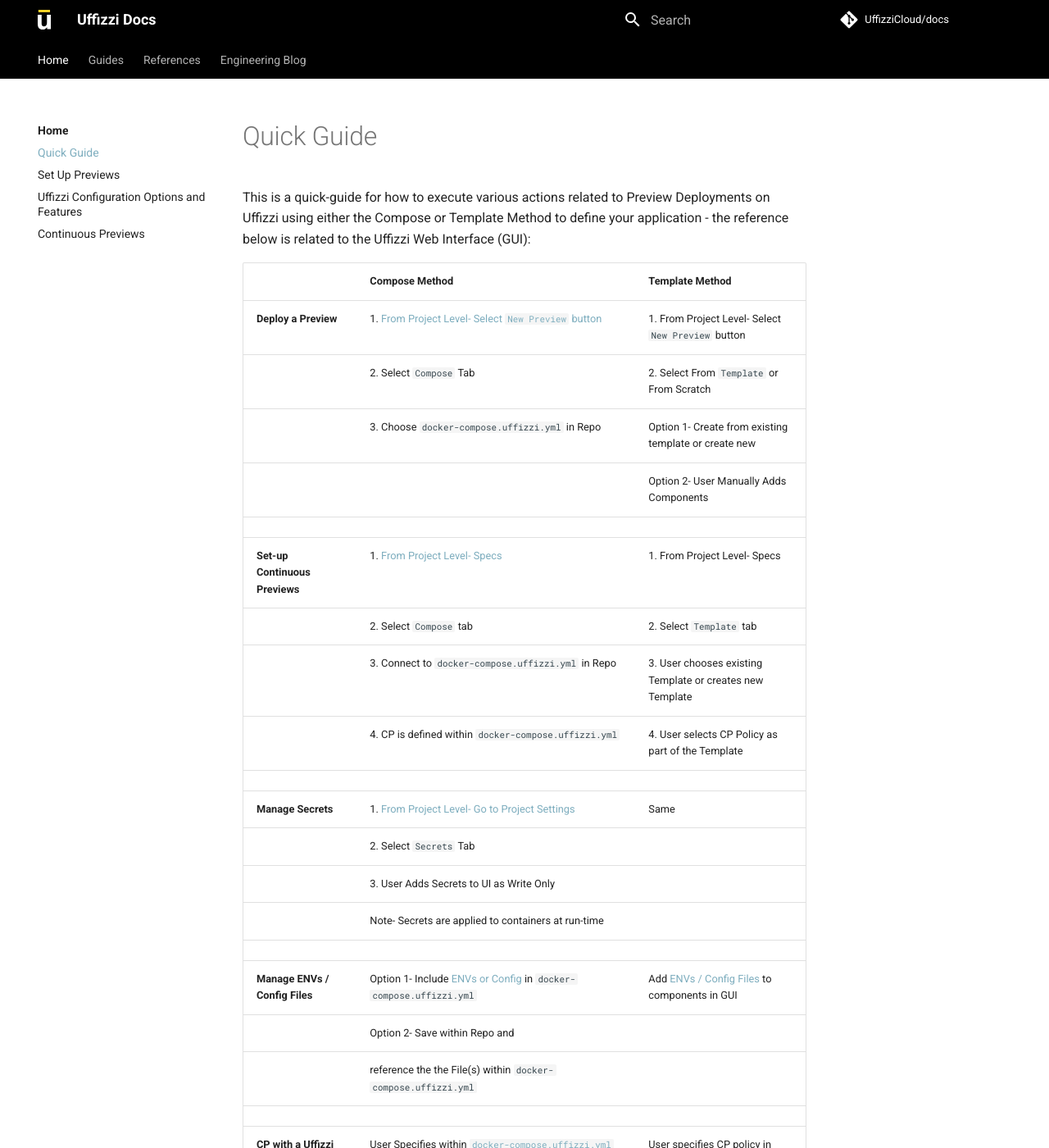
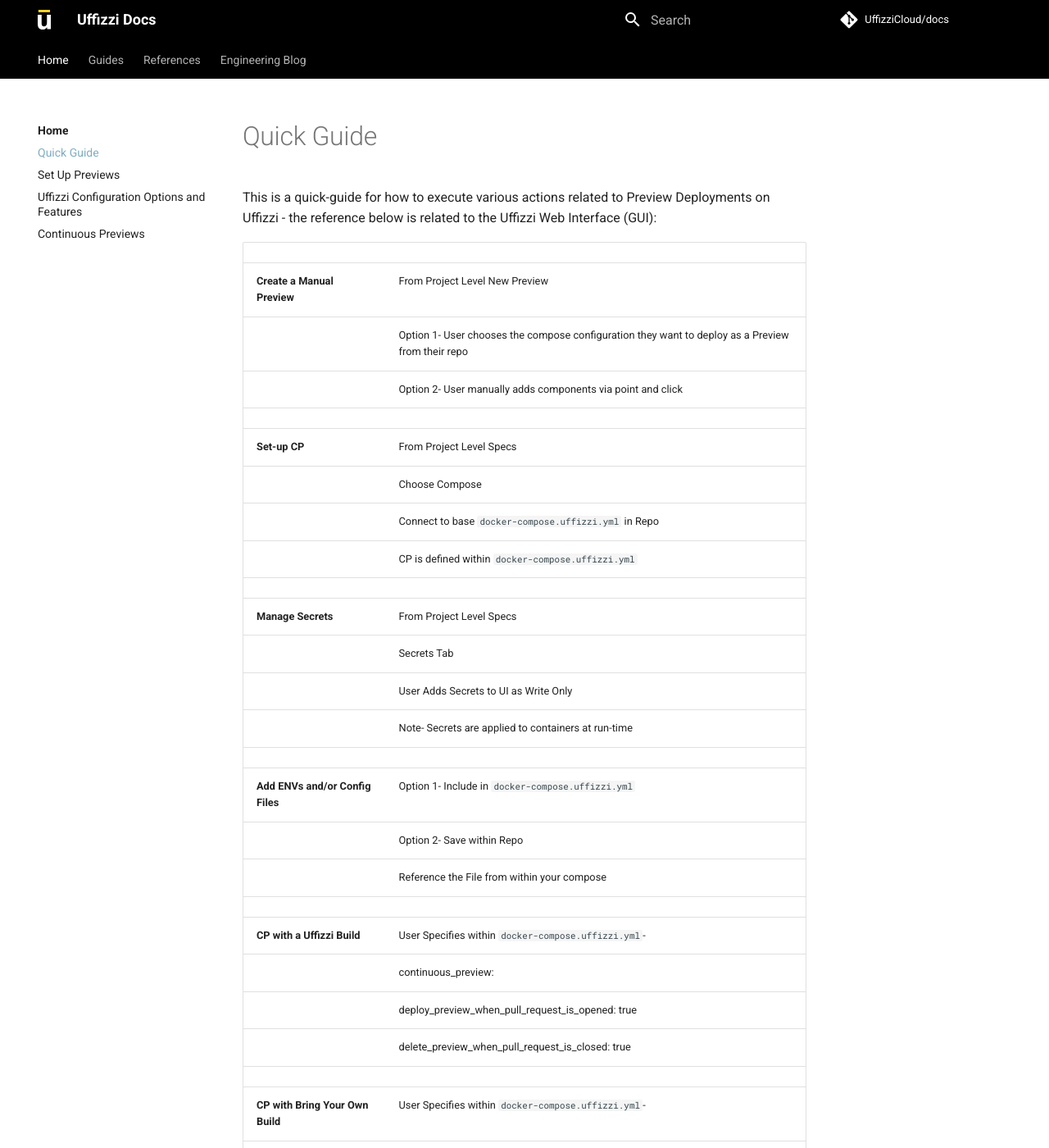
Before and after one commit to UffizziCloud/docs, an MkDocs documentation site: the page built from docs/quick-guide.md, in a window 1280 px wide and 1400 px high. Shown: the whole window at 82% size. Built offline with MkDocs 1.6.1 and Material for MkDocs 9.7.7, drawn with Linux system fonts in a browser that asks for light colours; comment, search, counter and statistics services are not loaded; some of the changed text lies outside the part shown.

Commit message:
home updates

```diff
--- a/docs/quick-guide.md
+++ b/docs/quick-guide.md
@@ -1,42 +1,36 @@
-This is a quick-guide for how to execute various actions related to Preview Deployments on Uffizzi using either the Compose or Template Method to define your application - the reference below is related to the Uffizzi Web Interface (GUI):
+This is a quick-guide for how to execute various actions related to Preview Deployments on Uffizzi - the reference below is related to the Uffizzi Web Interface (GUI):
 
-|                    | **Compose Method**                                       | **Template Method**                            |
-|------------------------------|----------------------------------------------------------|------------------------------------------------|
-| **Deploy a Preview**             | 1. [From Project Level- Select `New Preview` button](https://docs.uffizzi.com/set-up-previews/#initiating-a-manual-preview)                          | 1. From Project Level- Select `New Preview` button               |
-|                              | 2. Select `Compose` Tab                                           | 2. Select From `Template` or From Scratch                  |
-|                              | 3. Choose `docker-compose.uffizzi.yml` in Repo             | Option 1- Create from existing template or create new |
-|                              |                                                          | Option 2- User Manually Adds Components        |
-|                              |                                                          |                                                |
-| **Set-up Continuous Previews**                    | 1. [From Project Level- Specs](https://docs.uffizzi.com/set-up-previews/#with-compose)                                 | 1. From Project Level- Specs                       |
-|                              | 2. Select `Compose` tab                                           | 2. Select `Template` tab                              |
-|                              | 3. Connect to `docker-compose.uffizzi.yml` in Repo                   | 3. User chooses existing Template or creates new Template  |
-|                              | 4. CP is defined within `docker-compose.uffizzi.yml`                 | 4. User selects CP Policy as part of the Template |
-|                              |                                                          |                                                |
-| **Manage Secrets**               | 1. [From Project Level- Go to Project Settings](config/secrets.md)                       | Same                                           |
-|                              | 2. Select `Secrets` Tab                                              |                                                |
-|                              | 3. User Adds Secrets to UI as Write Only                    |                                                |
-|                              | Note- Secrets are applied to containers at run-time      |                                                |
-|                              |                                                          |                                                |
-| **Manage ENVs / Config Files**      | Option 1- Include [ENVs or Config](config/environment-variables.md) in `docker-compose.uffizzi.yml`                         | Add [ENVs / Config Files](https://docs.uffizzi.com/config/environment-variables/#2-for-template-based-previews) to components in GUI                          |
-|                              | Option 2- Save within Repo and                              |                  |
-|                              | reference the the File(s) within `docker-compose.uffizzi.yml`                   |                                                |
-|                              |                                                          |                                                |
-| **CP with a Uffizzi Build**      | User Specifies within [`docker-compose.uffizzi.yml`](https:docs.uffizzi.com/examples/example-compose/#vote-app-example-of-pr-triggered-preview-build-from-source)                | User specifies CP policy in Template         |
-|                              | i.e. continuous_preview:                                      |                                            |
-|                              | deploy_preview_when_pull_request_is_opened: true         |                                                |
-|                              | delete_preview_when_pull_request_is_closed: true         |                                                |
-|                              |                                                          |                                                |
-| **CP with Bring Your Own Build** | User Specifies policy within [`docker-compose.uffizzi.yml`](https://docs.uffizzi.com/examples/example-compose/#vote-app-example-of-a-tag-initiated-preview-bring-your-own-build)                | Feature Not Available from `Template` - not currently planned          |
-|                              | Trigger is tag-based. Tag must = `uffizzi_request_#`                          |                                                |
-|                              | i.e. continuous_preview:                                      |                                                |
-|                              | deploy_preview_when_image_tag_is_created: true           |                                                |
-|                              | delete_preview_after: Xh                                |                                                |
-|                              |                                                          |                                                |
-| **Share Preview URL**            | User Specifies within [`docker-compose.uffizzi.yml`](https:docs.uffizzi.com/examples/example-compose/#vote-app-example-of-pr-triggered-preview-build-from-source)-                           | Check box in UI [Share to Github]              |
-|                              | i.e. continuous_preview:                                      |                                                |
-|                              | share_to_service: true (i.e. Github, Jira, Slack...) |                                                |
-|                              |                                                          |                                                |
-| **Time-based deletion**          | User Specifies within [`docker-compose.uffizzi.yml`](https:docs.uffizzi.com/examples/example-compose/#vote-app-example-of-pr-triggered-preview-build-from-source)-       |  Not currently supported, planned |        |                                                |
-|                              | i.e. continuous_preview:                                      |                                                |
-|                              | *delete_preview_after: Xh                                 |                                                |
-|                              | *Options are 1h to 720h                                   |                                                |
+|                              |                                                                                   |
+|------------------------------|-----------------------------------------------------------------------------------|
+| **Create a Manual Preview**      | From Project Level New Preview                                                    |
+|                              | Option 1- User chooses the compose configuration they want to deploy as a Preview from their repo |
+|                              | Option 2- User manually adds components via point and click                       |
+|                              |                                                                                   |
+| **Set-up CP**                    | From Project Level Specs                                                          |
+|                              | Choose Compose                                                                    |
+|                              | Connect to base `docker-compose.uffizzi.yml` in Repo                              |
+|                              | CP is defined within `docker-compose.uffizzi.yml`                                 |
+|                              |                                                                                   |
+| **Manage Secrets**               | From Project Level Specs                                                          |
+|                              | Secrets Tab                                                                       |
+|                              | User Adds Secrets to UI as Write Only                                             |
+|                              | Note- Secrets are applied to containers at run-time                               |
+|                              |                                                                                   |
+| **Add ENVs and/or Config Files** | Option 1- Include in `docker-compose.uffizzi.yml`                                 |
+|                              | Option 2- Save within Repo                                                        |
+|                              | Reference the File from within your compose                                       |
+|                              |                                                                                   |
+| **CP with a Uffizzi Build**      | User Specifies within `docker-compose.uffizzi.yml`-                               |
+|                              | continuous_preview:                                                               |
+|                              |   deploy_preview_when_pull_request_is_opened: true                                |
+|                              |   delete_preview_when_pull_request_is_closed: true                                |
+|                              |                                                                                   |
+| **CP with Bring Your Own Build** | User Specifies within `docker-compose.uffizzi.yml`-                               |
+|                              | Tag must = uffizzi_request_*                                                    |
+|                              | continuous_preview:                                                               |
+|                              |   deploy_preview_when_image_tag_is_created: true                                  |
+|                              |   delete_preview_after: Xh                                                        |
+|                              |                                                                                   |
+| **Share Preview URL**            | User Specifies within `docker-compose.uffizzi.yml`-                               |
+|                              | continuous_preview:        |
+|                              |  share_to_service: true (i.e. Github, Jira, Slack...) |
```
Also changed, not shown: docs/index.md (+16 -13 lines), docs/set-up-previews.md (+9 -10 lines).
